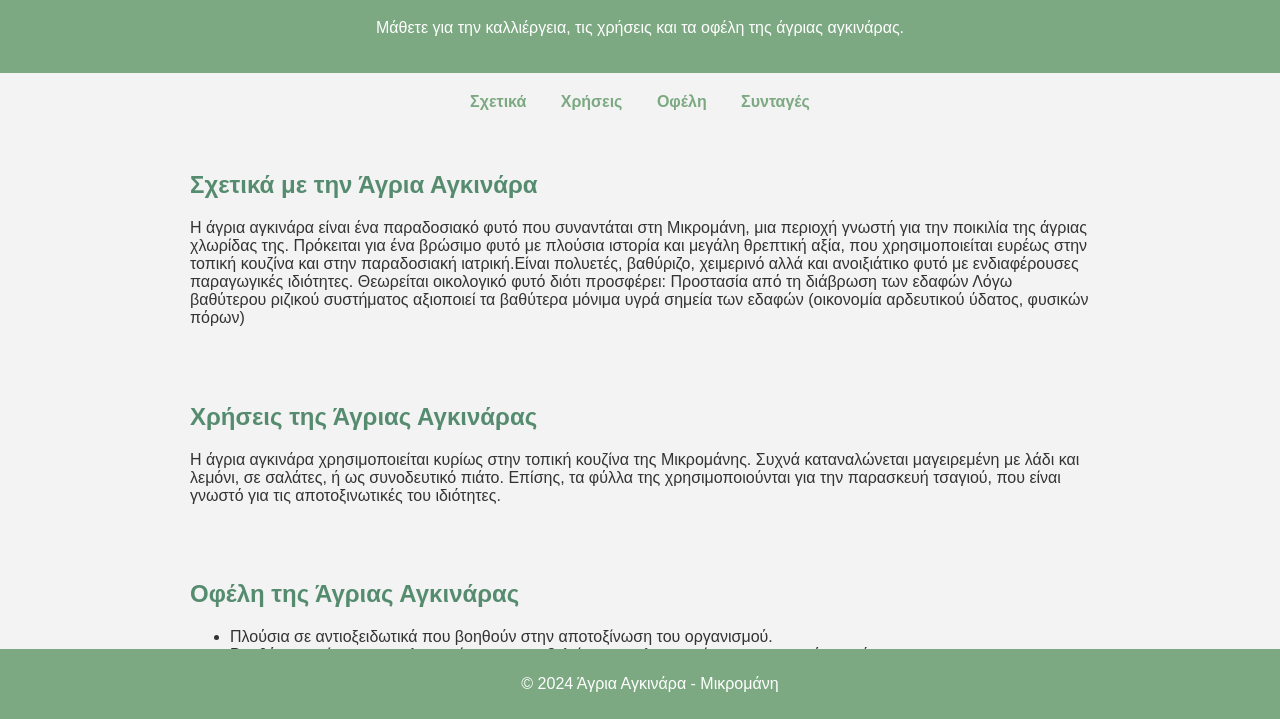
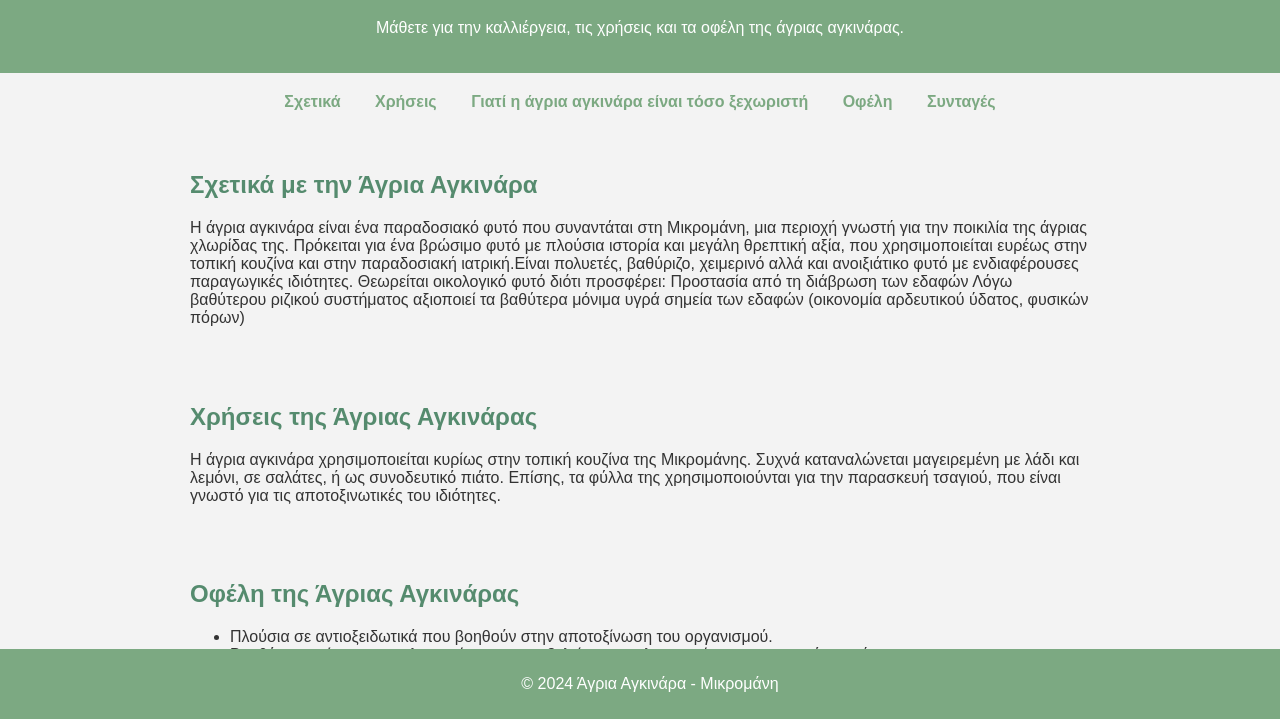
Before and after one commit to Agriesagkinares/agriesagkinares, a plain HTML site: page index.html in a window 1280 px wide. Shown: the part 81-800 px from the top of the page. Drawn offline with Linux system fonts and the light colour scheme.

Commit message:
Update index.html

```diff
--- a/index.html
+++ b/index.html
@@ -58,6 +58,7 @@
 <nav>
     <a href="#about">Σχετικά</a>
     <a href="#uses">Χρήσεις</a>
+        <a href="#uses">Γιατί η άγρια αγκινάρα είναι τόσο ξεχωριστή</a>
     <a href="#benefits">Οφέλη</a>
     <a href="#recipes">Συνταγές</a>
 </nav>
```
